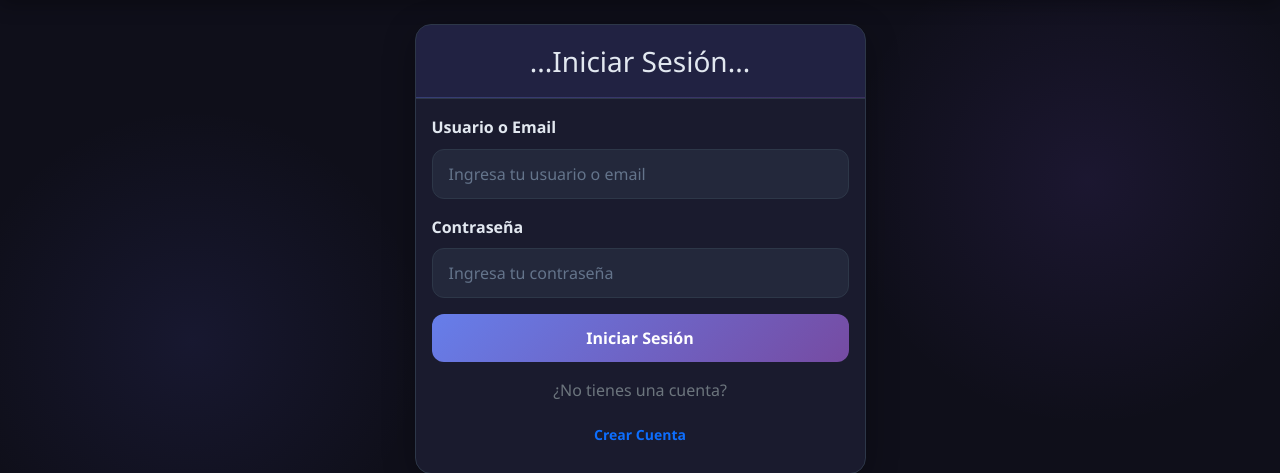
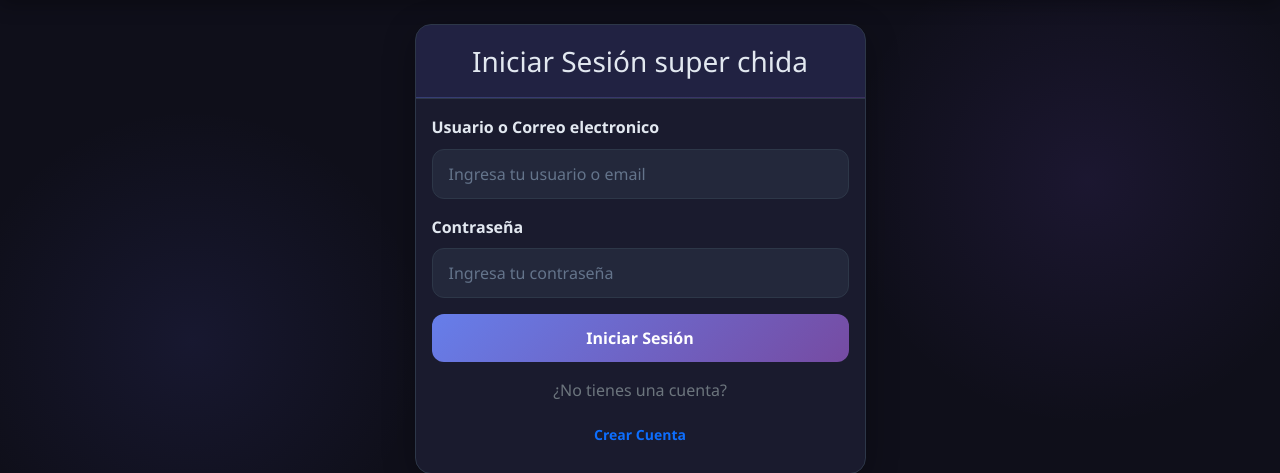
Before and after one commit to Kevin498777/Habit_Tracker, a Flask app: page /login in a window 1280 px wide. Shown: the part 59-532 px from the top of the page. Run offline with Flask 3, Linux system fonts and the light colour scheme.

Commit message:
Edicion del login tercera prueba

```diff
--- a/templates/login.html
+++ b/templates/login.html
@@ -7,12 +7,12 @@
     <div class="col-md-6 col-lg-5">
         <div class="card fade-in">
             <div class="card-header">
-                <h3 class="card-title text-center mb-0">...Iniciar Sesión...</h3>
+                <h3 class="card-title text-center mb-0">Iniciar Sesión super chida</h3>
             </div>
             <div class="card-body">
                 <form method="POST" action="{{ url_for('login') }}">
                     <div class="mb-3">
-                        <label for="username" class="form-label">Usuario o Email</label>
+                        <label for="username" class="form-label">Usuario o Correo electronico</label>
                         <input type="text" class="form-control" id="username" name="username"
                                placeholder="Ingresa tu usuario o email" required>
                     </div>
```
